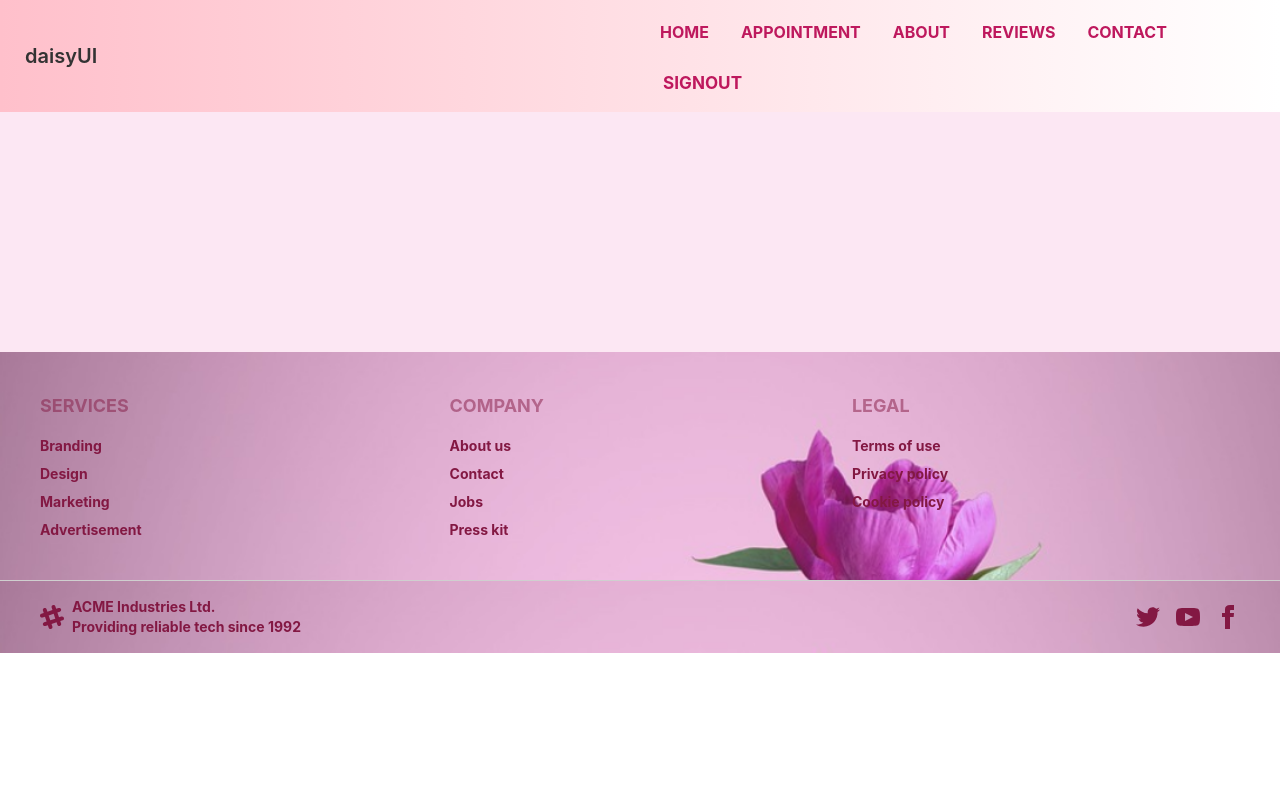
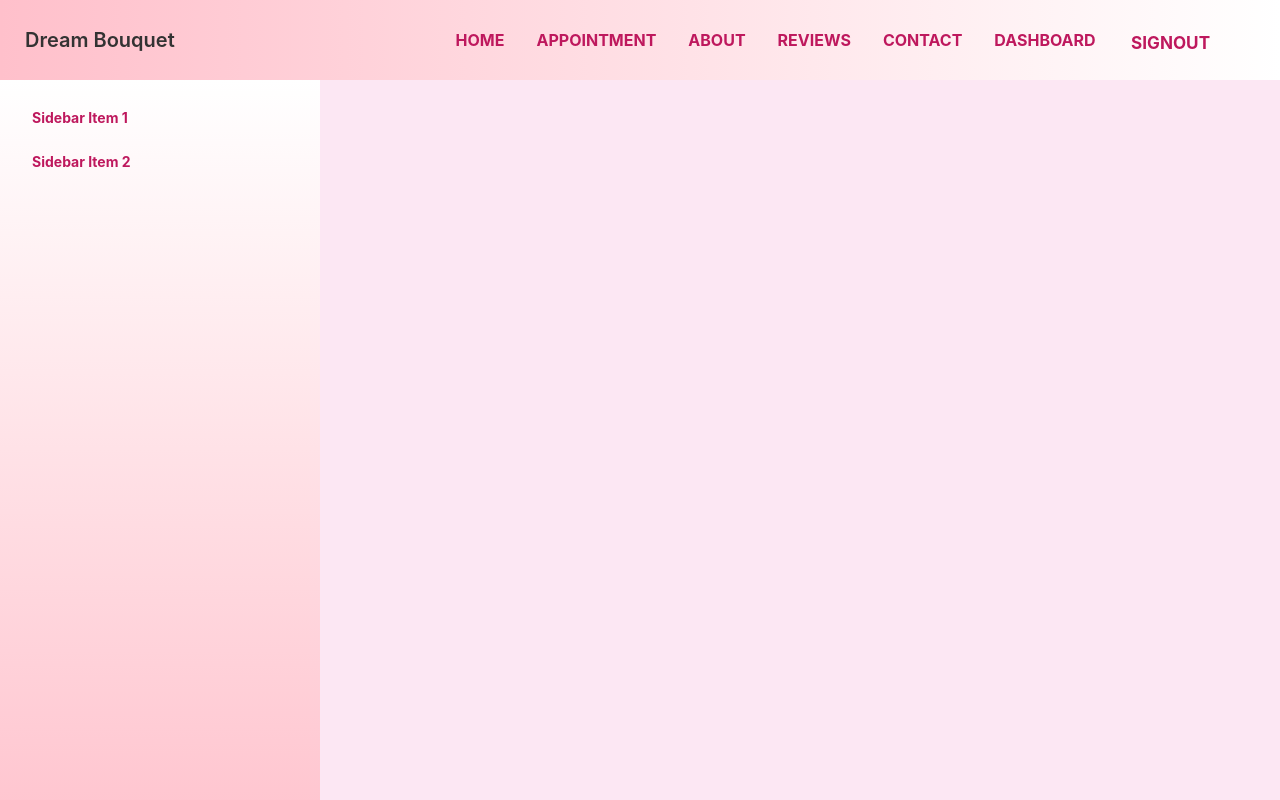
Before and after one commit to Humayra-Akter/flower-bouquet-client, a React (Create React App) app: page /dashboard in a window 1280 px wide. Shown: the top 800 px of the page. Built offline with nearby package versions, Linux system fonts and the light colour scheme; no server answers; sample sign-in values are in the browser's storage.

Commit message:
dashboard started

```diff
--- a/src/App.js
+++ b/src/App.js
@@ -12,6 +12,7 @@ import Footer from './Pages/Shared/Footer';
 import Navbar from './Pages/Shared/Navbar';
 import { ToastContainer } from 'react-toastify';
 import 'react-toastify/dist/ReactToastify.css';
+import Dashboard from './Pages/Dashboard/Dashboard';
 
 function App() {
   return (
@@ -23,6 +24,11 @@ function App() {
         <Route path="appointment" element={
           <RequireAuth>
             <Appointment />
+          </RequireAuth>
+        }></Route>
+        <Route path="dashboard" element={
+          <RequireAuth>
+            <Dashboard />
           </RequireAuth>
         }></Route>
         <Route path="reviews" element={<Reviews />}></Route>
--- /dev/null
+++ b/src/Pages/Dashboard/Dashboard.js
@@ -0,0 +1,24 @@
+import React from 'react';
+
+const Dashboard = () => {
+        return (
+                <div>
+                        <div className="drawer drawer-mobile">
+                                <input id="my-drawer-2" type="checkbox" className="drawer-toggle" />
+                                <div className="drawer-content flex flex-col items-center justify-center">
+                                        <label for="my-drawer-2" className="btn btn-sm bg-gradient-to-l from-accent to-secondary text-sm font-bold text-pink-700 w-full max-w-xs drawer-button lg:hidden">Dashboard</label>
+                                </div>
+                                <div className="drawer-side">
+                                        <label for="my-drawer-2" className="drawer-overlay"></label>
+                                        <ul className="menu p-4 w-80 bg-gradient-to-b from-accent to-secondary text-sm font-bold text-pink-700 text-base-content">
+                                                <li><a>Sidebar Item 1</a></li>
+                                                <li><a>Sidebar Item 2</a></li>
+                                        </ul>
+
+                                </div>
+                        </div>
+                </div>
+        );
+};
+
+export default Dashboard;
--- a/src/Pages/Shared/Navbar.js
+++ b/src/Pages/Shared/Navbar.js
@@ -16,6 +16,10 @@ const Navbar = () => {
                 <li><Link to="/about">About</Link></li>
                 <li><Link to="/reviews">Reviews</Link></li>
                 <li><Link to="/contact">Contact</Link></li>
+                {
+                        user && <li><Link to="/dashboard">Dashboard</Link></li>
+
+                }
                 <li>{user ? <button onClick={logout} className="btn btn-ghost font-bold text-lg text-pink-700 uppercase">Signout</button> : <Link to="/login">Login</Link>}</li>
         </>
         return (
@@ -29,9 +33,9 @@ const Navbar = () => {
                                                 {menuItems}
                                         </ul>
                                 </div>
-                                <a className="btn btn-ghost normal-case text-xl">daisyUI</a>
+                                <a className="btn btn-ghost normal-case text-xl">Dream Bouquet</a>
                         </div>
-                        <div className="navbar-end hidden lg:flex">
+                        <div className="navbar hidden lg:flex">
                                 <ul className="menu menu-horizontal font-bold text-pink-700 uppercase px-1">
                                         {menuItems}
                                 </ul>
```
